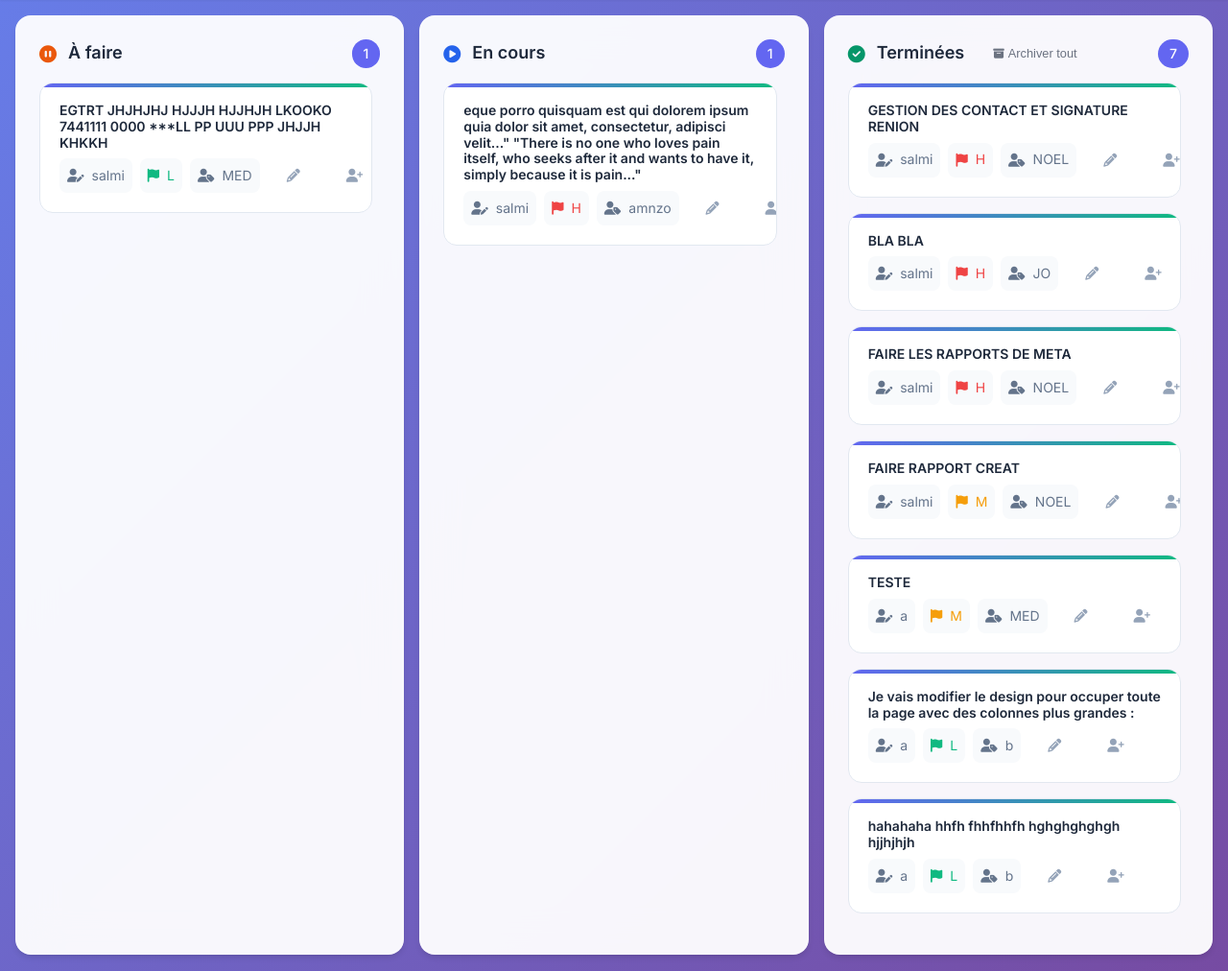
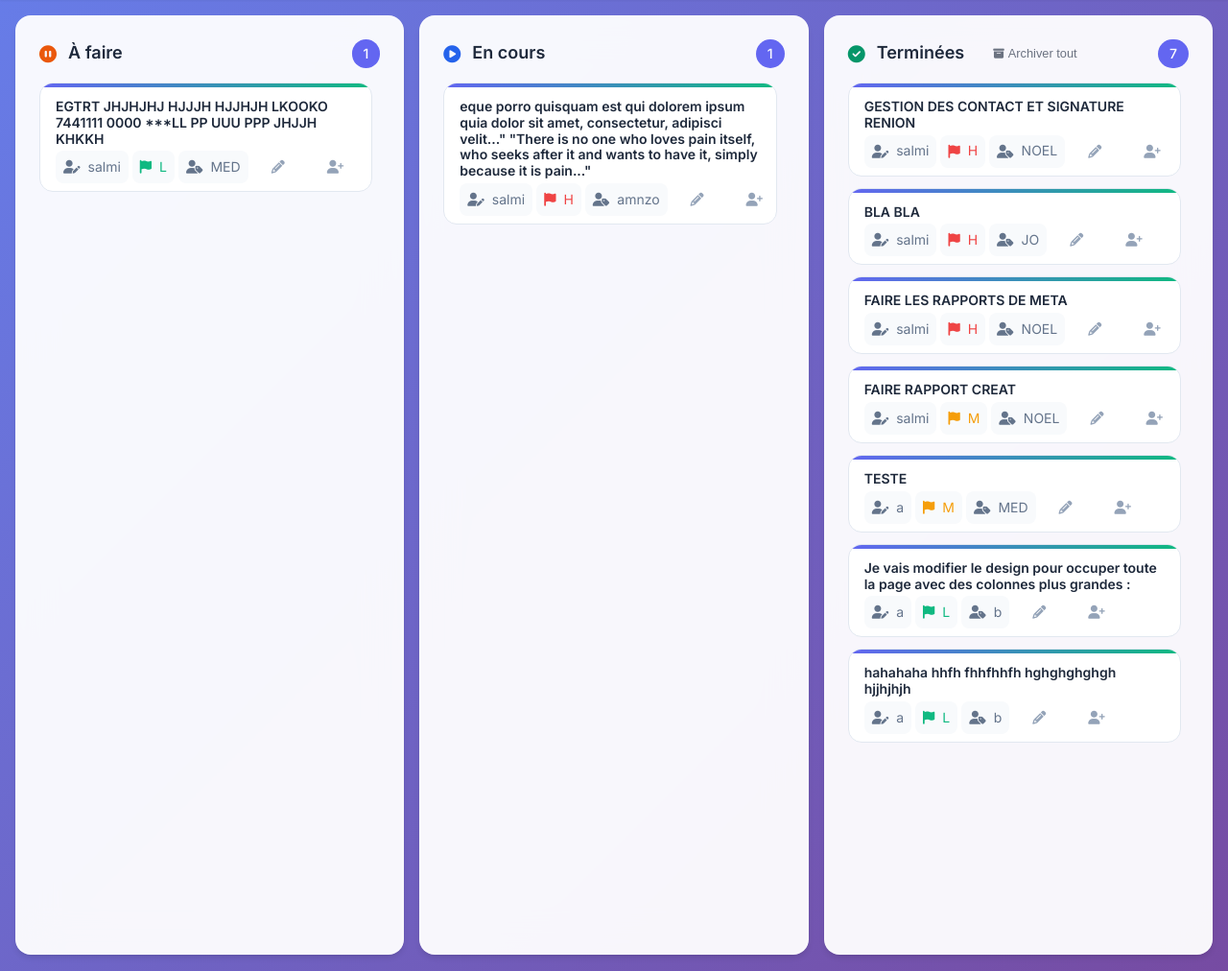
Before and after one commit to Amnzo/task_management, a Django app: page / in a window 1280 px wide. Shown: the part 79-1091 px from the top of the page at 96% size. Run offline with Django 5.2, Linux system fonts and the light colour scheme; data comes from the database, SQL or seed files in the repository; both versions use the stored data as it was after the commit.

Commit message:
drag and drop working and edit work and space card ok

```diff
--- a/tasks_app/templates/tasks/kanban.html
+++ b/tasks_app/templates/tasks/kanban.html
@@ -244,8 +244,8 @@
         .card {
             background: var(--background-card);
             border-radius: 0.875rem;
-            padding: 1.25rem;
-            margin-bottom: 1rem;
+            padding: 1rem 1rem 0.5rem 1rem;  /* Réduit le padding en haut et en bas */
+            margin-bottom: 0.75rem;  /* Réduit la marge en bas */
             border: 1px solid var(--border-color);
             cursor: grab;
             transition: all 0.3s cubic-bezier(0.4, 0, 0.2, 1);
@@ -369,19 +369,22 @@
         /* Actions de carte modernisées */
         .card-actions {
             display: flex;
-            gap: 0.5rem;
-            margin-top: 0.5rem;
-            padding-top: 0;
+            gap: 0.25rem;  /* Réduit l'espace entre les boutons */
+            margin: 0.25rem 0 0 0;  /* Réduit la marge en haut et supprime la marge en bas */
+            padding: 0;
+            min-height: 1.5rem;  /* Hauteur minimale pour éviter les sauts de mise en page */
         }
 
         .btn {
             border: none;
             background: none;
             cursor: pointer;
-            padding: 0.5rem;
-            border-radius: 0.5rem;
+            padding: 0.25rem 0.4rem;  /* Réduit le padding des boutons */
+            border-radius: 0.375rem;  /* Légèrement plus petit */
             transition: all 0.2s ease;
             color: var(--text-muted);
+            font-size: 0.9em;  /* Taille de police légèrement réduite */
+            line-height: 1;  /* Évite les problèmes d'alignement vertical */
         }
 
         .btn:hover {
```
Also changed, not shown: db.sqlite3.
